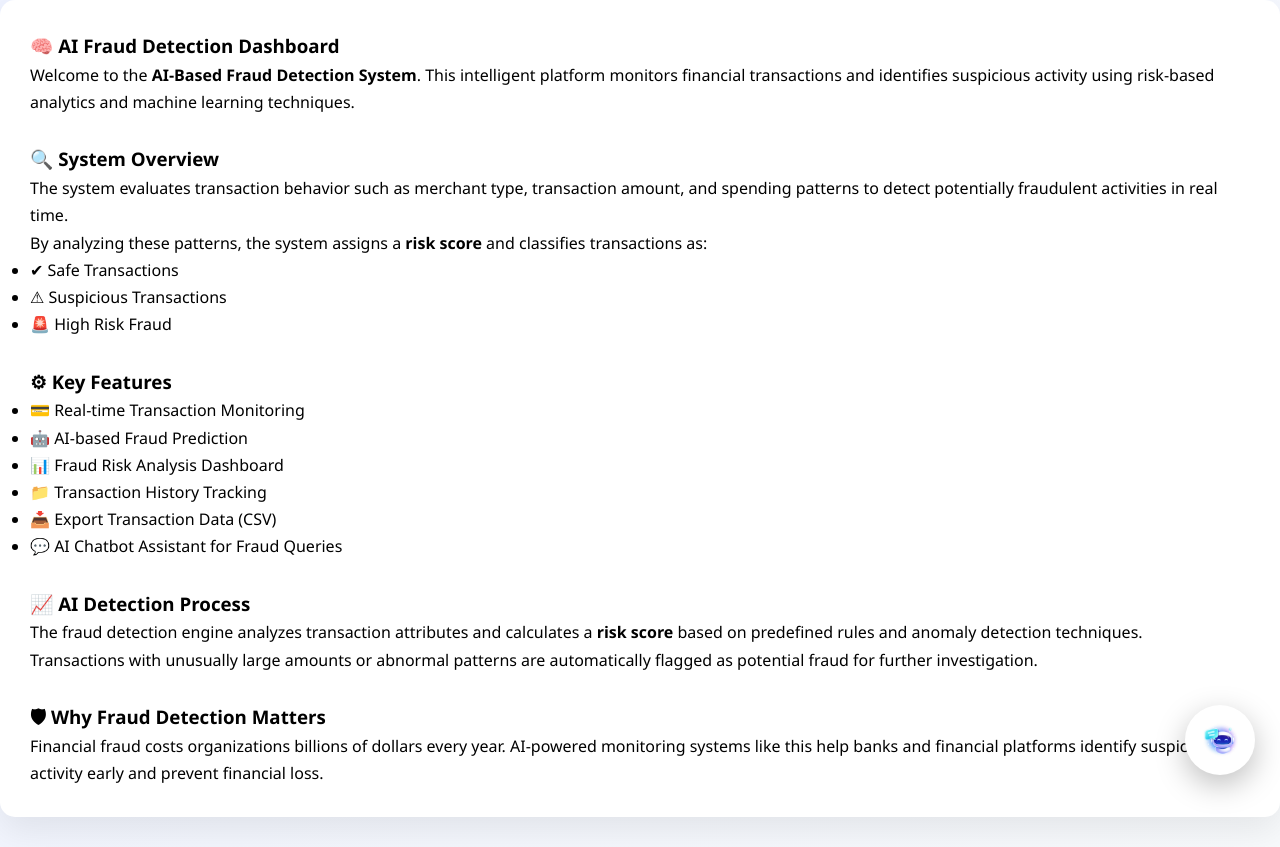
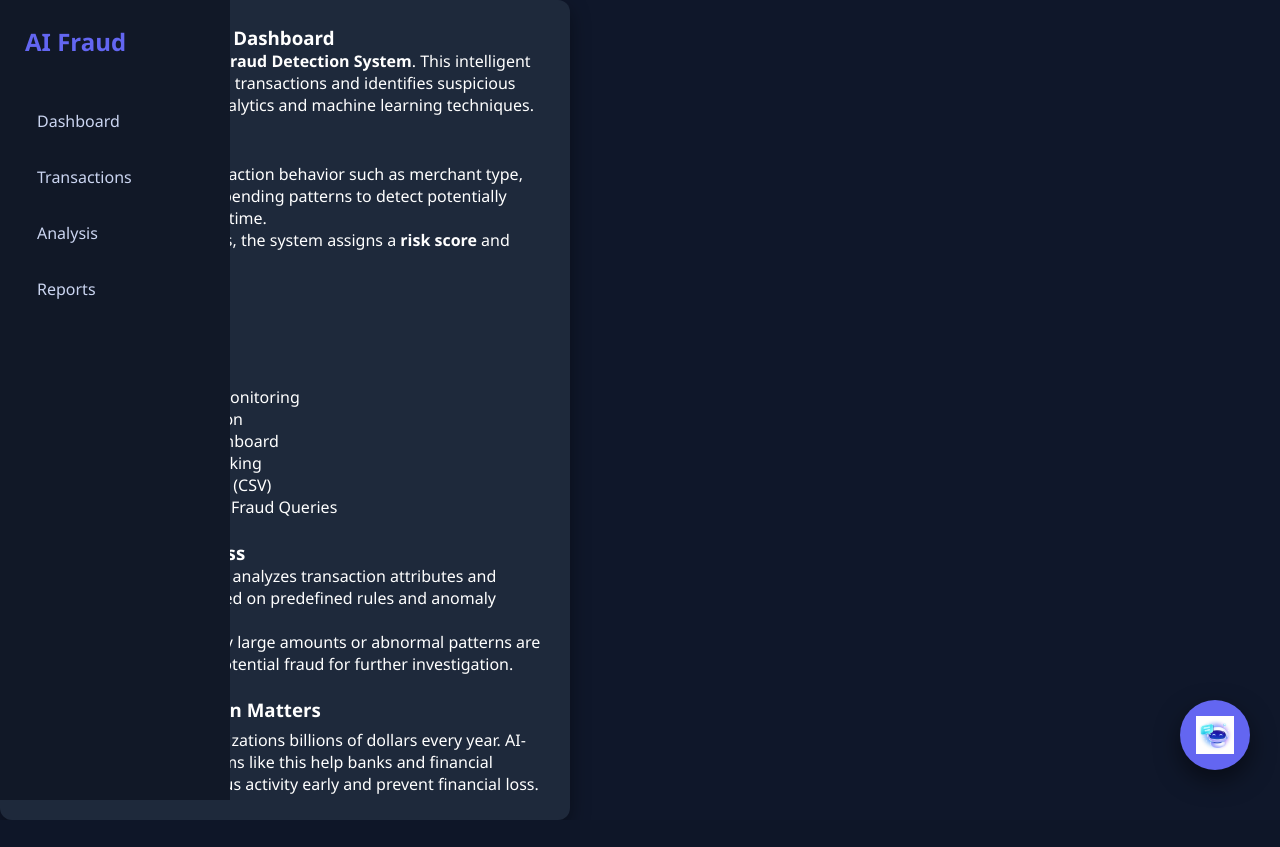
Before and after one commit to gayathrichowdary-a/ai-detection, a Flask app: page /dashboard in a window 1280 px wide. After the commit the page ends 820 px from the top, so only its background shows below. Run offline with Flask 3, Linux system fonts and the light colour scheme.

```diff
--- a/templates/dashboard.html
+++ b/templates/dashboard.html
@@ -16,7 +15,46 @@ font-family:"Segoe UI",sans-serif;
 }
 
 body{
-background:linear-gradient(135deg,#eef2ff,#f8fafc);
+display:flex;
+background:#0f172a;
+color:white;
+}
+
+/* SIDEBAR */
+
+.sidebar{
+width:230px;
+height:100vh;
+background:#111827;
+padding:25px;
+position:fixed;
+}
+
+.sidebar h2{
+color:#6366f1;
+margin-bottom:40px;
+}
+
+.sidebar a{
+display:block;
+color:#cbd5f1;
+text-decoration:none;
+padding:12px;
+margin-bottom:10px;
+border-radius:8px;
+transition:.3s;
+}
+
+.sidebar a:hover{
+background:#1e293b;
+}
+
+/* MAIN */
+
+.main{
+margin-left:230px;
+padding:30px;
+width:100%;
 }
 
 /* HEADER */
@@ -48,79 +84,41 @@ cursor:pointer;
 
 .tabs{
 display:flex;
-justify-content:center;
-gap:60px;
-background:white;
-padding:15px;
-box-shadow:0 3px 10px rgba(0,0,0,0.05);
+gap:30px;
+margin-bottom:25px;
 }
 
 .tab{
 cursor:pointer;
-font-weight:600;
-color:#666;
-padding:10px 20px;
+padding:10px 15px;
+border-radius:6px;
+color:#94a3b8;
 }
 
 .tab.active{
-color:#4f46e5;
-border-bottom:3px solid #4f46e5;
-}
-
-/* CONTENT */
-
-.content{
-max-width:1100px;
-margin:auto;
-padding:30px;
+background:#6366f1;
+color:white;
 }
 
 /* CARD */
 
 .card{
-background:white;
-padding:30px;
-border-radius:15px;
-box-shadow:0 15px 35px rgba(0,0,0,0.08);
-margin-bottom:30px;
-line-height:1.7;
+background:#1e293b;
+padding:25px;
+border-radius:12px;
+box-shadow:0 8px 20px rgba(0,0,0,0.4);
 }
 
-/* STATS CARDS */
-
-.stats{
-display:grid;
-grid-template-columns:repeat(3,1fr);
-gap:20px;
-margin-bottom:25px;
-}
-
-.stat{
-background:linear-gradient(135deg,#4f46e5,#7c3aed);
-color:white;
-padding:20px;
-border-radius:12px;
-}
-
-.stat h4{
-font-size:14px;
-opacity:.8;
-}
-
-.stat p{
-font-size:24px;
-font-weight:bold;
-margin-top:5px;
-}
-
-/* INPUTS */
+/* INPUT */
 
 input{
 width:100%;
 padding:12px;
 margin-bottom:12px;
-border:1px solid #ddd;
-border-radius:8px;
+border:none;
+border-radius:6px;
+background:#334155;
+color:white;
 }
 
 /* BUTTONS */
@@ -181,22 +174,21 @@ text-align:center;
 
 .chatbot-float{
 position:fixed;
-bottom:25px;
-right:25px;
-background:white;
+bottom:30px;
+right:30px;
+background:#6366f1;
 width:70px;
 height:70px;
 border-radius:50%;
 display:flex;
 align-items:center;
 justify-content:center;
-box-shadow:0 10px 30px rgba(0,0,0,0.25);
+box-shadow:0 10px 25px rgba(0,0,0,0.5);
 }
 
 .chatbot-float img{
-width:40px;
+width:38px;
 }
-
 </style>
 
 <div id="overview" class="card">
@@ -403,6 +395,18 @@ function downloadCSV(){
     a.click();
 }
 </script>
+<div class="sidebar">
 
+<h2>AI Fraud</h2>
+
+<a href="#">Dashboard</a>
+<a href="#">Transactions</a>
+<a href="#">Analysis</a>
+<a href="#">Reports</a>
+
+</div>
+
+<div class="main">
+    </div>
 </body>
 </html>
```
Also changed, not shown: other parts of templates/dashboard.html (+16 -24 lines).
